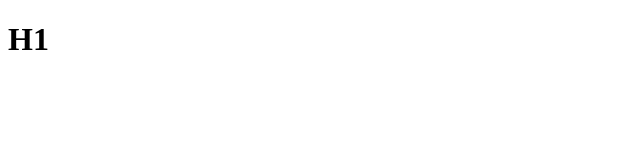
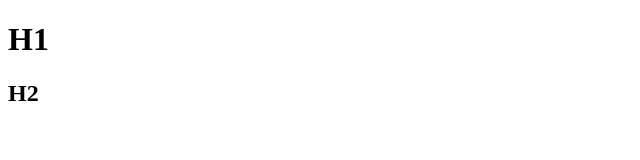
Before and after one commit to leoplanelles/helloWorld, a plain HTML site: page index.html in a window 1280 px wide. Shown: the full height of the page, 0-640 px from the left. Drawn offline with Linux system fonts and the light colour scheme.

Commit message:
Added H2 into body

```diff
--- a/index.html
+++ b/index.html
@@ -10,6 +10,10 @@
     <h1>
         H1
     </h1>
+
+    <h2>
+        H2
+    </h2>
 </body>
 <footer>
 
```
